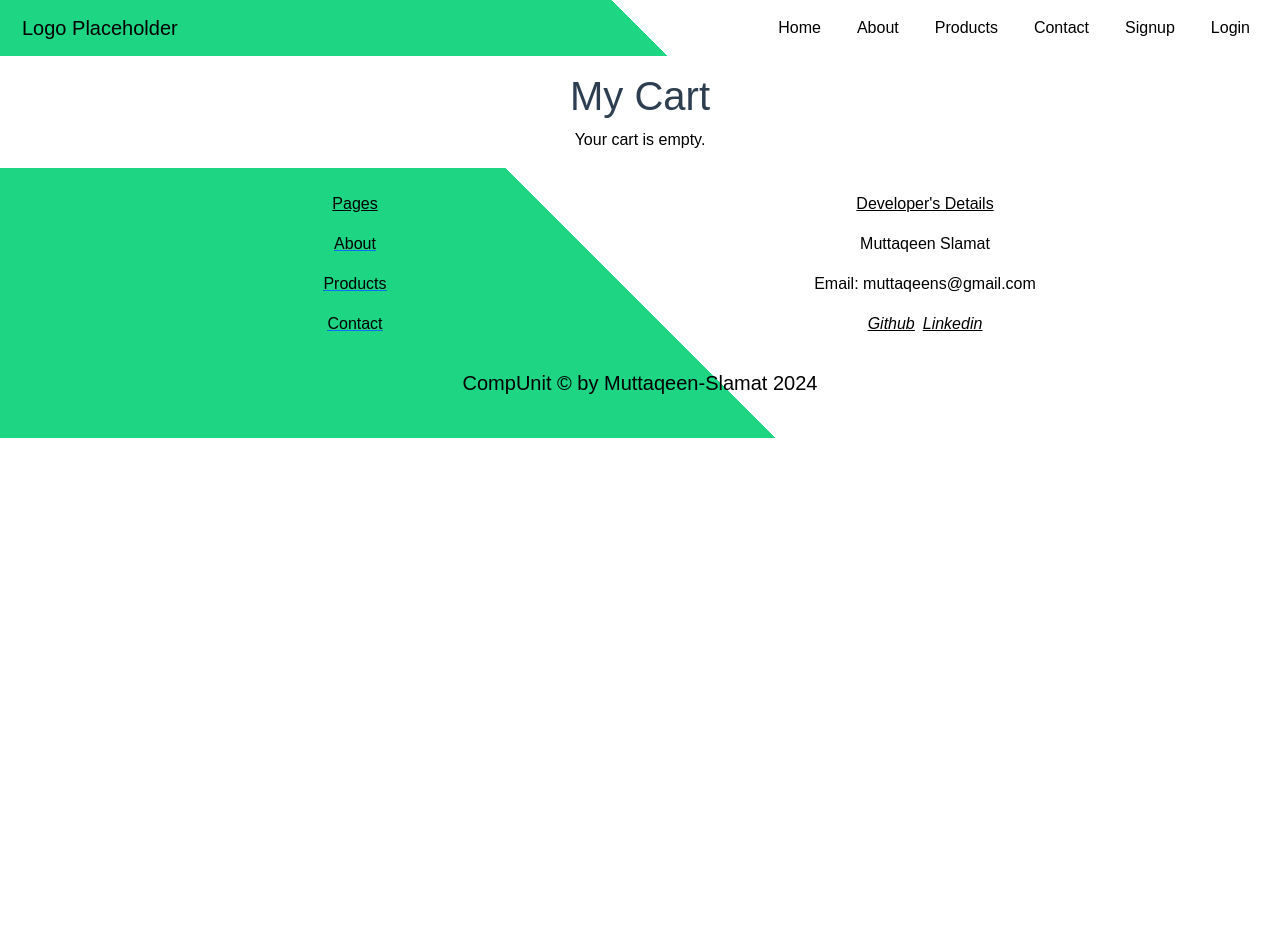
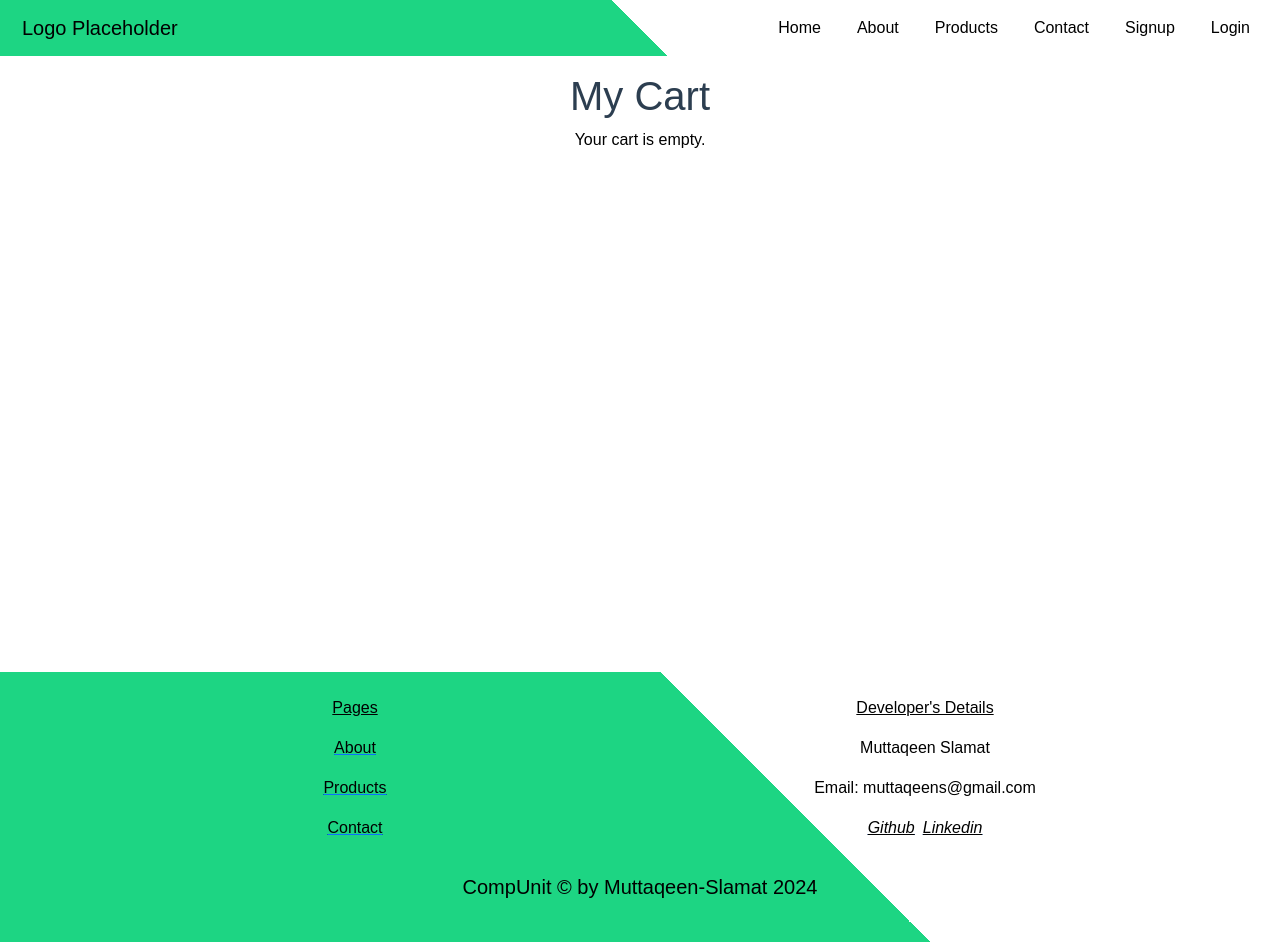
Before and after one commit to Muttaqeen-Slamat/CapStone-Muttaqeen, a Vue app: page /cart in a window 1280 px wide. Before the commit the page ends 800 px from the top, so only its background shows below. Built offline with nearby package versions, Linux system fonts and the light colour scheme; the HTML template or start-up script is replaced by a standard one.

Commit message:
update to more styling

```diff
--- a/src/App.vue
+++ b/src/App.vue
@@ -39,7 +39,7 @@ export default {
 }
 
 ::-webkit-scrollbar-thumb {
-  background:linear-gradient(72.5deg, crimson 0%, blueviolet 99%);;
+  background:linear-gradient(72.5deg, #1dd583 0%, blueviolet 99%);;
   border-radius: 10px;
 }
 
--- a/src/components/FooterComp.vue
+++ b/src/components/FooterComp.vue
@@ -64,7 +64,7 @@ export default {
   background-color: rgb(212, 212, 212);
   color: black;
   text-decoration-style: none ;
-  background:linear-gradient(45deg, #1dd583 50%, white 50%);;
+  background:linear-gradient(45deg, #1dd583 60%, white 40%);;
 }
 
 
--- a/src/views/CartView.vue
+++ b/src/views/CartView.vue
@@ -57,6 +57,11 @@ export default {
 </script>
 
 <style scoped>
+
+.container{
+  height: 75vh;
+}
+
 .buy {
   position: relative;
   color: black;
--- a/src/views/ContactView.vue
+++ b/src/views/ContactView.vue
@@ -104,7 +104,7 @@ export default {
   }
 
   .send:hover {
-  background-color: #1dd583;
+  background-color: blueviolet;
   /* background:linear-gradient(72.5deg, crimson 0%, blueviolet 99%);  */
   color: white;
   transform: translateY(-2px);
--- a/src/views/ProductsComp.vue
+++ b/src/views/ProductsComp.vue
@@ -124,7 +124,7 @@ img {
   }
 
   .filterB:hover {
-  background-color: #1dd583;
+  background-color: blueviolet;
   /* background:linear-gradient(72.5deg, crimson 0%, blueviolet 99%);  */
   color: white;
   transform: translateY(-2px);
@@ -146,7 +146,7 @@ img {
   }
 
   .sort:hover {
-  background-color: #1dd583;
+  background-color: blueviolet;
   /* background:linear-gradient(72.5deg, crimson 0%, blueviolet 99%);  */
   color: white;
   transform: translateY(-2px);
--- a/src/views/SignupView.vue
+++ b/src/views/SignupView.vue
@@ -144,7 +144,7 @@ select {
 }
 
 .btn:hover {
-  background-color: #1dd583;
+  background-color: blueviolet;
   color: white;
   transform: translateY(-2px);
 }
--- a/src/views/SingleProduct.vue
+++ b/src/views/SingleProduct.vue
@@ -14,7 +14,7 @@
                     <h6 class="card-title">{{ product.prodName }}</h6>
                 </template>
                 <template #cardBody>
-                    <img :src="product.img" :alt="`${ product.prodName }`">
+                    <img id="img" :src="product.img" :alt="`${ product.prodName }`">
                     <p class="card-text text-dark  p-2">
                         Category: {{ product.category }}
                     </p>
@@ -82,6 +82,11 @@ img{
     width: 200px;
 }
 
+#img {
+    width: 200px;
+    aspect-ratio: 1/1;
+}
+
 .btn {
   position: relative;
   height: 52px;
@@ -97,7 +102,7 @@ img{
 }
 
 .btn:hover {
-  background-color: #1dd583;
+  background-color: blueviolet;
   color: white;
   transform: translateY(-2px);
 }
@@ -116,7 +121,7 @@ img{
 }
 
 .return:hover {
-  background-color: #1dd583;
+  background-color: blueviolet;
   color: white;
   transform: translateY(-2px);
 }
```
